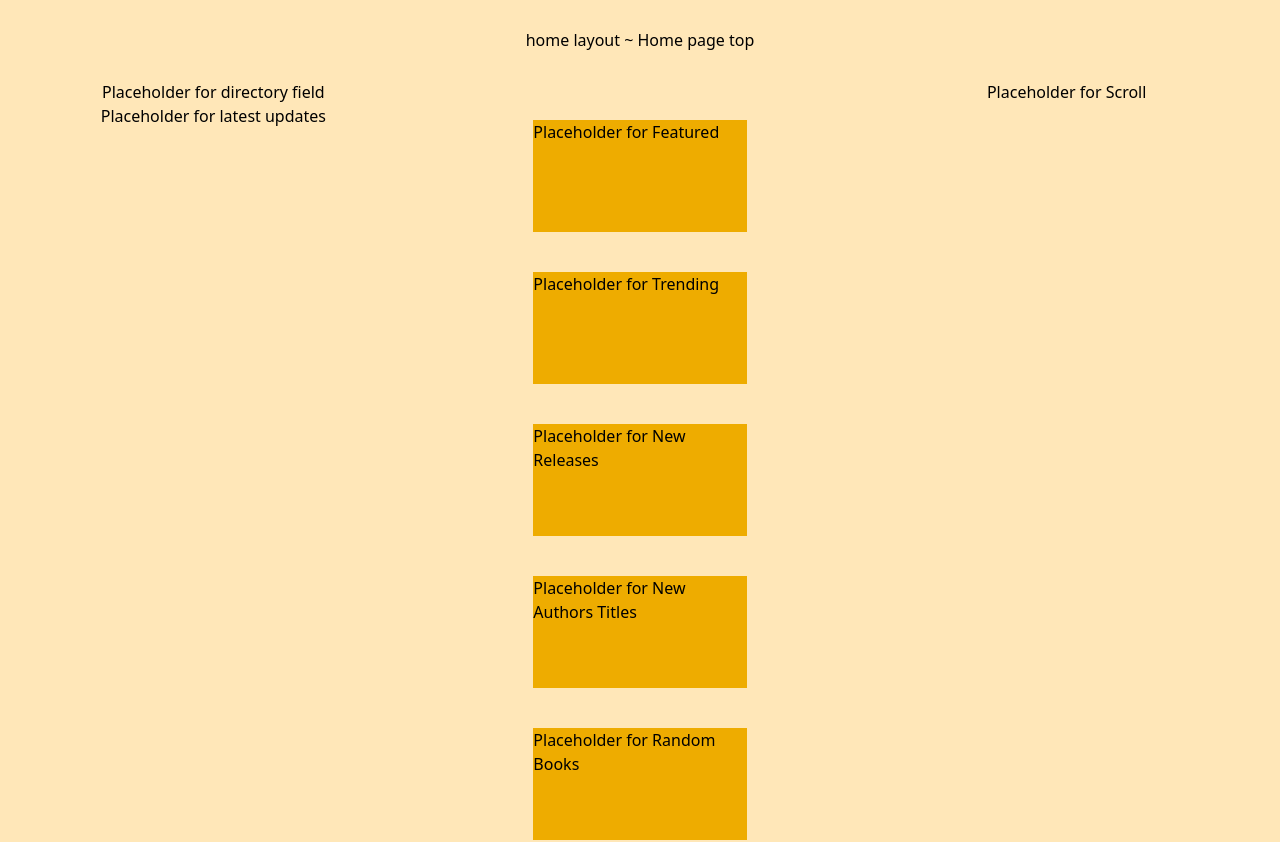
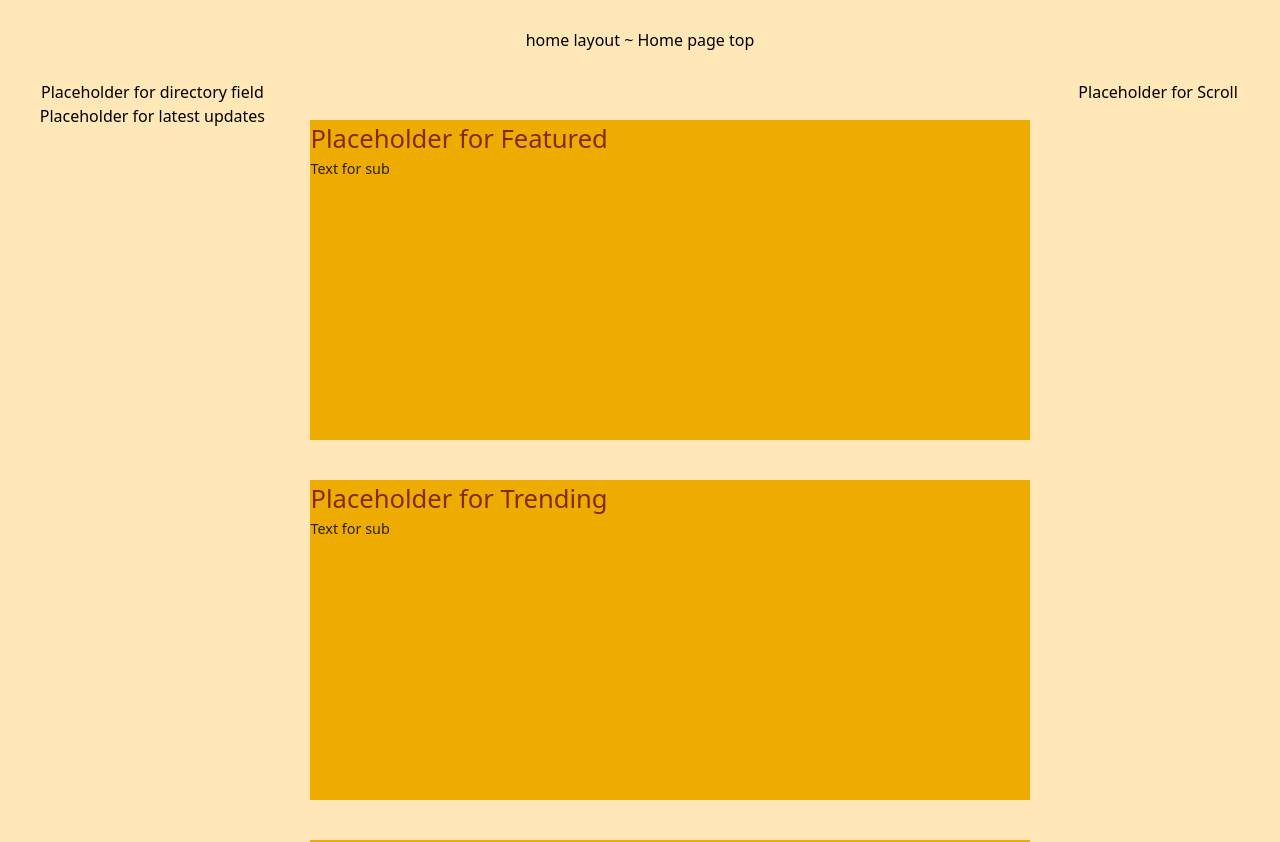
Before and after one commit to Malekkos/Sun-and-Moon, a Nuxt app: page /home in a window 1280 px wide. Shown: the top 842 px of the page. Built offline with nearby package versions, Linux system fonts and the light colour scheme.

Commit message:
Styling portion, Added some areas for testing, applied a lot of styles scuh as color, width management, etc

```diff
--- a/pages/home.vue
+++ b/pages/home.vue
@@ -66,19 +66,24 @@ I'll leave it commented for the time being, if I happen to change my mind while
             </div>
             <main class="bodySectionContent">
               <div class="homePageSection">
-                <p>Placeholder for Featured</p>
+                <p class="bodyTextImportant">Placeholder for Featured</p>
+                <p class="bodyTextSub">Text for sub</p>
               </div>
               <div class="homePageSection">
-                <p>Placeholder for Trending</p>
+                <p class="bodyTextImportant">Placeholder for Trending</p>
+                <p class="bodyTextSub">Text for sub</p>
               </div>
               <div class="homePageSection">
-                <p>Placeholder for New Releases</p>
+                <p class="bodyTextImportant">Placeholder for New Releases</p>
+                <p class="bodyTextSub">Text for sub</p>
               </div>
               <div class="homePageSection">
-                <p>Placeholder for New Authors Titles</p>
+                <p class="bodyTextImportant">Placeholder for New Authors Titles</p>
+                <p class="bodyTextSub">Text for sub</p>
               </div>
               <div class="homePageSection">
-                <p>Placeholder for Random Books</p>
+                <p class="bodyTextImportant">Placeholder for Random Books</p>
+                <p class="bodyTextSub">Text for sub</p>
               </div>
             </main>
             <div class="bodySectionScroll">
@@ -105,15 +110,34 @@ I'll leave it commented for the time being, if I happen to change my mind while
   }
 
   .bodyWrapper {
-    @apply w-full flex flex-row justify-center;
+    @apply w-full flex flex-row justify-between;
   }
 
   .bodySectionDirecAndUpdates, .bodySectionContent, .bodySectionScroll {
     @apply w-4/12 flex flex-col flex-nowrap justify-start items-center;
   }
 
-  .homePageSection {
-    @apply w-6/12 h-28 mt-10 bg-[#EEAC00];
+  .bodySectionContent {
+    @apply w-[60%]
   }
 
+  .homePageSection {
+    @apply w-[45rem] h-[20rem] mt-10 bg-[#EEAC00] overflow-hidden;
+  }
+
+  .bodySectionScroll, .bodySectionDirecAndUpdates {
+    @apply w-[20%];
+  }
+
+  .bodySectionDirecAndUpdates {
+    @apply w-[20rem];
+  }
+
+  .bodyTextImportant {
+    @apply text-[1.6rem] text-[#832A0D];
+  }
+
+  .bodyTextSub {
+    @apply text-[0.9rem] text-[#2b200f]
+  }
 </style>
```
